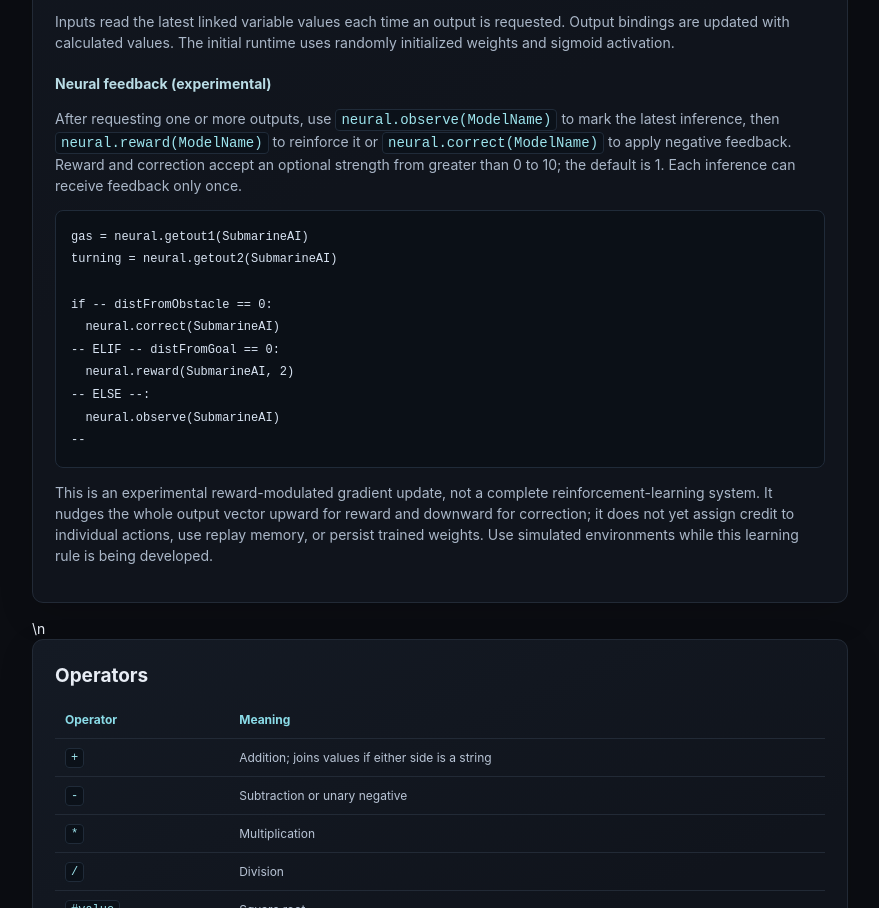
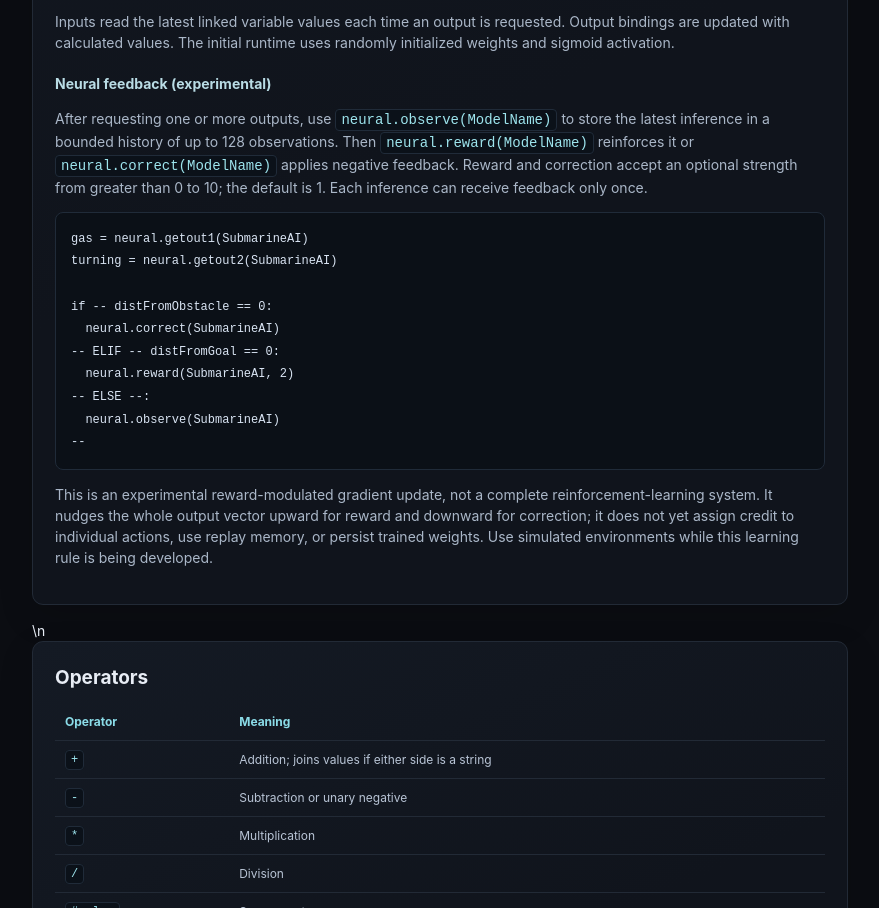
Before and after one commit to catxproductions/Nexius-Programming-Language, a plain HTML site: page docs.html in a window 1280 px wide. Shown: the part 5543-6451 px from the top of the page, without its empty margins (320-1199 px from the left). Drawn offline with Linux system fonts and the light colour scheme.

Commit message:
Clarify neural observation history behavior

```diff
--- a/docs.html
+++ b/docs.html
@@ -101,7 +101,7 @@ neural.nexiusRacingBot.outputLayer -- (3):
 --
 
 neural.assemble(nexiusRacingBot)
-gas = neural.getout1(nexiusRacingBot)</code></pre><p>This declares a 3-5-3-3 feed-forward network. The counts after <code>inputLayer</code> and <code>outputLayer</code> specify neuron counts; the count after <code>hidden</code> specifies the number of hidden layers. Each <code>HLN(amount)</code> specifies one hidden layer's size. Identifiers are sequential from 1 and local to their layer declaration.</p><p>Inputs read the latest linked variable values each time an output is requested. Output bindings are updated with calculated values. The initial runtime uses randomly initialized weights and sigmoid activation.</p><h3>Neural feedback (experimental)</h3><p>After requesting one or more outputs, use <code>neural.observe(ModelName)</code> to mark the latest inference, then <code>neural.reward(ModelName)</code> to reinforce it or <code>neural.correct(ModelName)</code> to apply negative feedback. Reward and correction accept an optional strength from greater than 0 to 10; the default is 1. Each inference can receive feedback only once.</p><pre><code>gas = neural.getout1(SubmarineAI)
+gas = neural.getout1(nexiusRacingBot)</code></pre><p>This declares a 3-5-3-3 feed-forward network. The counts after <code>inputLayer</code> and <code>outputLayer</code> specify neuron counts; the count after <code>hidden</code> specifies the number of hidden layers. Each <code>HLN(amount)</code> specifies one hidden layer's size. Identifiers are sequential from 1 and local to their layer declaration.</p><p>Inputs read the latest linked variable values each time an output is requested. Output bindings are updated with calculated values. The initial runtime uses randomly initialized weights and sigmoid activation.</p><h3>Neural feedback (experimental)</h3><p>After requesting one or more outputs, use <code>neural.observe(ModelName)</code> to store the latest inference in a bounded history of up to 128 observations. Then <code>neural.reward(ModelName)</code> reinforces it or <code>neural.correct(ModelName)</code> applies negative feedback. Reward and correction accept an optional strength from greater than 0 to 10; the default is 1. Each inference can receive feedback only once.</p><pre><code>gas = neural.getout1(SubmarineAI)
 turning = neural.getout2(SubmarineAI)
 
 if -- distFromObstacle == 0:
```
